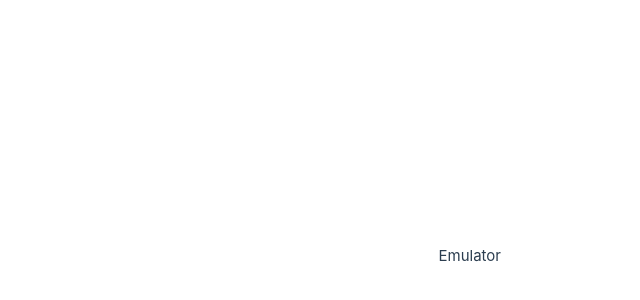
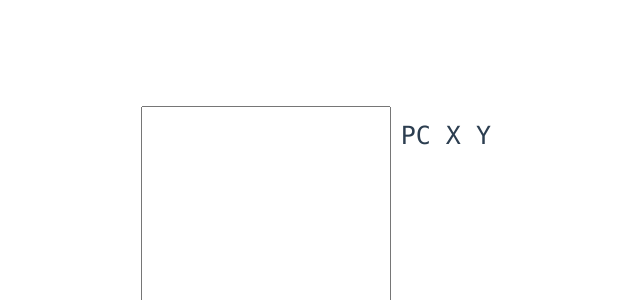
Before and after one commit to ccarral/vue-6502-emu, a Vue app: page / in a window 1280 px wide. Shown: the part 144-444 px from the top of the page, without its empty margins (139-779 px from the left). Built offline with nearby package versions, Linux system fonts and the light colour scheme.

Commit message:
feature: add editor component

```diff
--- a/src/Emulator.vue
+++ b/src/Emulator.vue
@@ -1,12 +1,32 @@
 <template>
     <div>
-        <div>Emulator</div>
+        <div id="editor-and-registers">
+            <textarea id="editor" cols="30" rows="10"></textarea>
+            <div id="registers">PC X Y</div>
+        </div>
     </div>
 </template>
 <script>
+
 export default {
     data() {
-
+        return {}
     }
 }
 </script>
+
+<style>
+#editor {
+    width: 250px;
+    height: 300px;
+    resize: none;
+    font-size: 20px;
+    float: left;
+}
+#registers {
+    float: right;
+    font-family: Consolas, sans-serif;
+    font-size: 25px;
+    margin: 10px;
+}
+</style>
```
